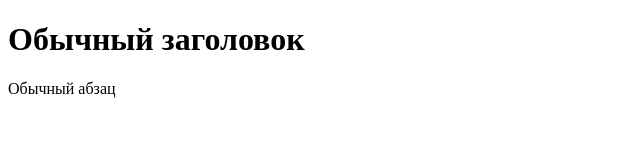
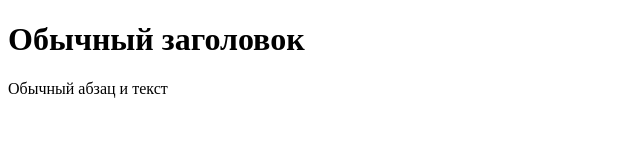
Before and after one commit to WebHeroSchool/ArtHornet-HTML-01, a plain HTML site: page index.html in a window 1280 px wide. Shown: the full height of the page, 0-640 px from the left. Drawn offline with Linux system fonts and the light colour scheme.

Commit message:
Внес изменения в 'index'.

```diff
--- a/index.html
+++ b/index.html
@@ -6,6 +6,6 @@
   </head>
   <body>
     <h1>Обычный заголовок</h1>
-    <p>Обычный абзац</p>
+    <p>Обычный абзац и текст</p>
   </body>
 </html>
```
